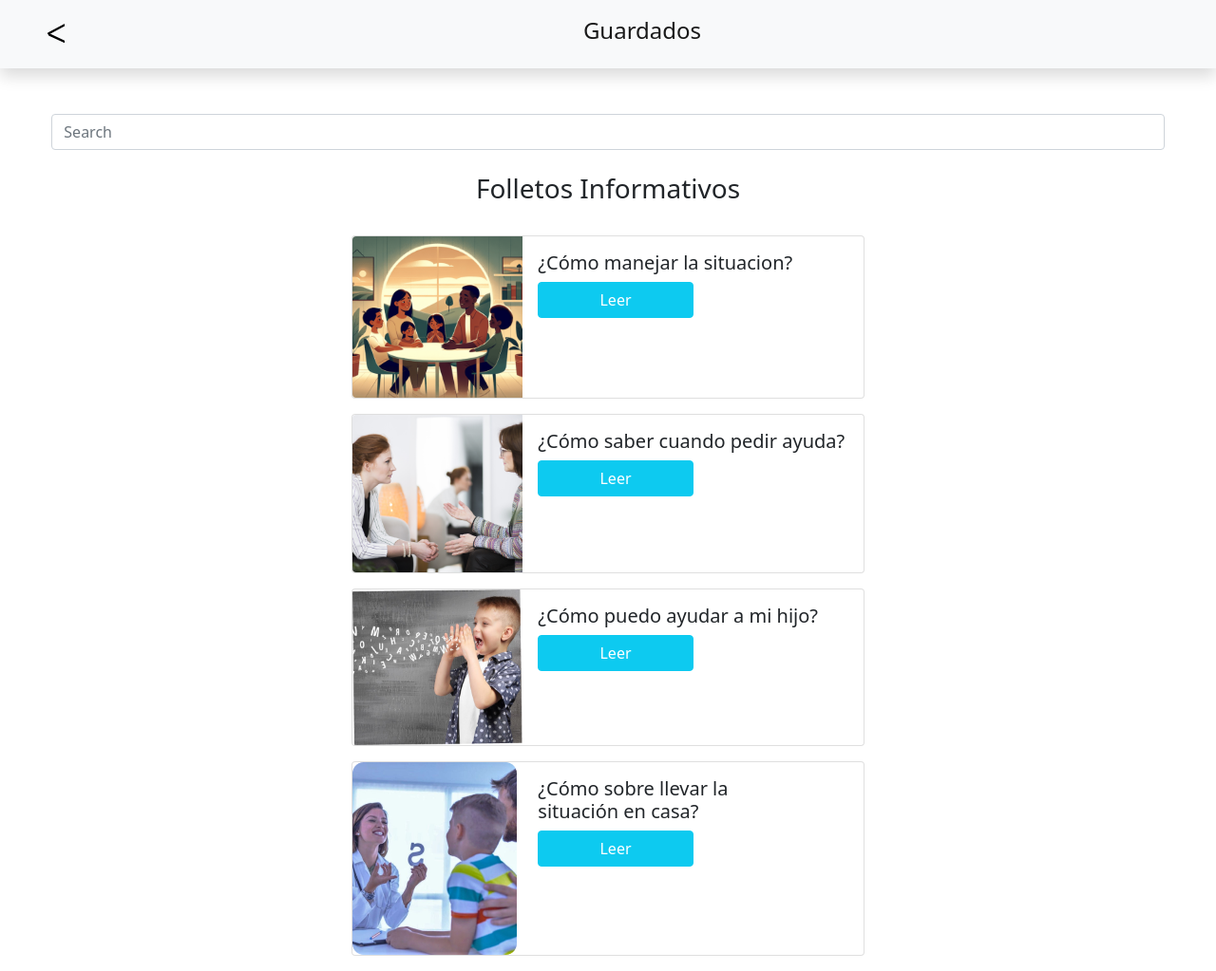
After one commit to dvBelenMG/SystemAt, a PHP site: page /Guardados.html in a window 1280 px wide. The commit adds this page. Shown: the whole page at 95% size. Run offline with PHP 8.4, Linux system fonts and the light colour scheme.

Commit message:
4ta actualizacion 24/11/24

```diff
--- /dev/null
+++ b/Guardados.html
@@ -0,0 +1,96 @@
+<!DOCTYPE html>
+<html lang="en">
+<head>
+    <meta charset="UTF-8">
+    <meta name="viewport" content="width=device-width, initial-scale=1.0">
+    <link rel="stylesheet" href="css/bootstrap.min.css">
+    <link rel="stylesheet" href="css/dash1.css">
+    <link rel="stylesheet" href="css/ajustes.css">
+    <title>Document</title>
+</head>
+<body>
+    <nav class="navbar navbar-light bg-light shadow">
+        <div class="container-fluid">
+            <a class="icon nav-link active" href="dashboardT.php" role="button">
+                <img src="img/Back.svg" width="40px" alt="">
+            </a>
+            <a class="navbar-brand mx-auto" href="#">
+                <h4>Guardados</h4>
+            </a>
+        </div>
+    </nav>
+
+            <!--barra de busqueda-->
+            <div class="row justify-content-center mt-5 text-center">
+                <div class="col-sm-11 col-md-11 col-md-11">
+                    <input class="form-control me-2" type="search" placeholder="Search" aria-label="Search">
+                    <br>
+                    <h3>Folletos Informativos</h3>
+                </div>
+            </div>
+
+<div class="d-flex align-items-center justify-content-center min-vh-50">
+    <div class="mt-4">
+        <div class="card mb-3" style="max-width: 540px;">
+            <div class="row g-0">
+                <div class="col-md-4">
+                    <img src="img/CMLS.png" class="img-fluid rounded-start" alt="...">
+                </div>
+                <div class="col-md-8">
+                    <div class="card-body">
+                        <h5 class="card-title">¿Cómo manejar la situacion?</h5>
+                        <a href="#" class="btn btn-info w-50" style="color: white;">Leer</a>
+                    </div>
+                </div>
+            </div>
+        </div>
+
+        <div class="card mb-3" style="max-width: 540px;">
+            <div class="row g-0">
+                <div class="col-md-4">
+                    <img src="img/CSCPA.png" class="img-fluid rounded-start" alt="...">
+                </div>
+                <div class="col-md-8">
+                    <div class="card-body">
+                        <h5 class="card-title">¿Cómo saber cuando pedir ayuda?</h5>
+                        <a href="#" class="btn btn-info w-50" style="color: white;">Leer</a>
+                    </div>
+                </div>
+            </div>
+        </div>
+
+        <div class="card mb-3" style="max-width: 540px;">
+            <div class="row g-0">
+                <div class="col-md-4">
+                    <img src="img/CPAMH.png" class="img-fluid rounded-start" alt="...">
+                </div>
+                <div class="col-md-8">
+                    <div class="card-body">
+                        <h5 class="card-title">¿Cómo puedo ayudar a mi hijo?</h5>
+                        <a href="#" class="btn btn-info w-50" style="color: white;">Leer</a>
+                    </div>
+                </div>
+            </div>
+        </div>
+
+        <div class="card mb-3" style="max-width: 540px;">
+            <div class="row g-0">
+                <div class="col-md-4">
+                    <img src="img/CSLLSEC.png" class="img-fluid rounded-start" alt="...">
+                    </div>
+                <div class="col-md-8">
+                    <div class="card-body">
+                        <h5 class="card-title">¿Cómo sobre llevar la <br> situación en casa?</h5>
+                        <a href="#" class="btn btn-info w-50" style="color: white;">Leer</a>
+                    </div>
+                </div>
+            </div>
+        </div>
+    </div>
+</div>
+
+
+    </div>
+</div>
+</body>
+</html>
--- /dev/null
+++ b/css/ajustes.css
@@ -0,0 +1,23 @@
+.body {
+    display: flex;
+}
+
+.aside {
+    width: 30%;
+    height: 100vh;
+    background-color: #333;
+    /* Esto lo mantendra en su sitio */
+    position: fixed;
+    top: 0;
+    left: 0;
+}
+
+.contenido {
+    width: 70%;
+    height: 1000vh;
+    background-color: #999;
+    /* Esto equilibria lo del aside */
+    position: relative;
+    top: 0;
+    left: 30%;
+}
```
Also changed, not shown: ajustes.php (added, +31 -0 lines), dashboardT.php (+7 -4 lines), process/menuT.php (+5 -4 lines), img/Back.svg (added), img/CSLLSEC.png (added).
